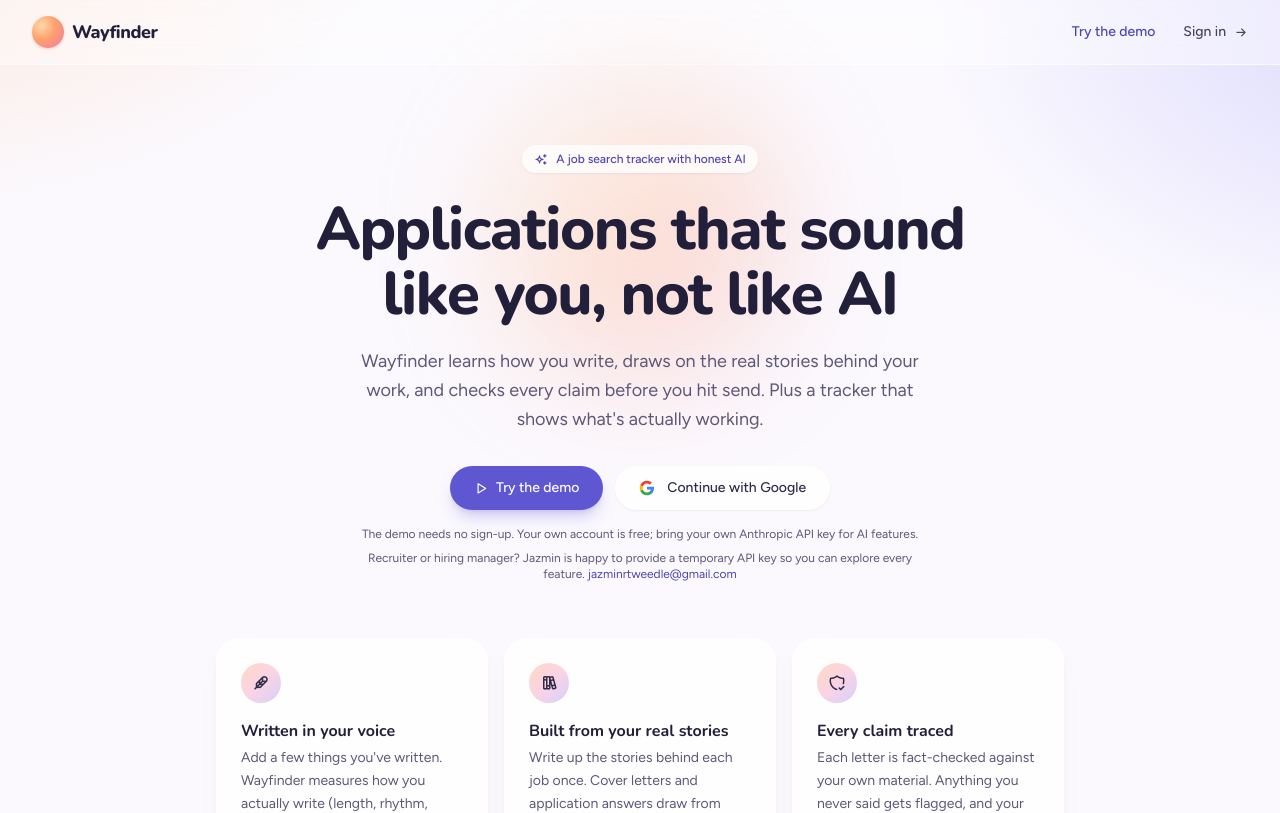
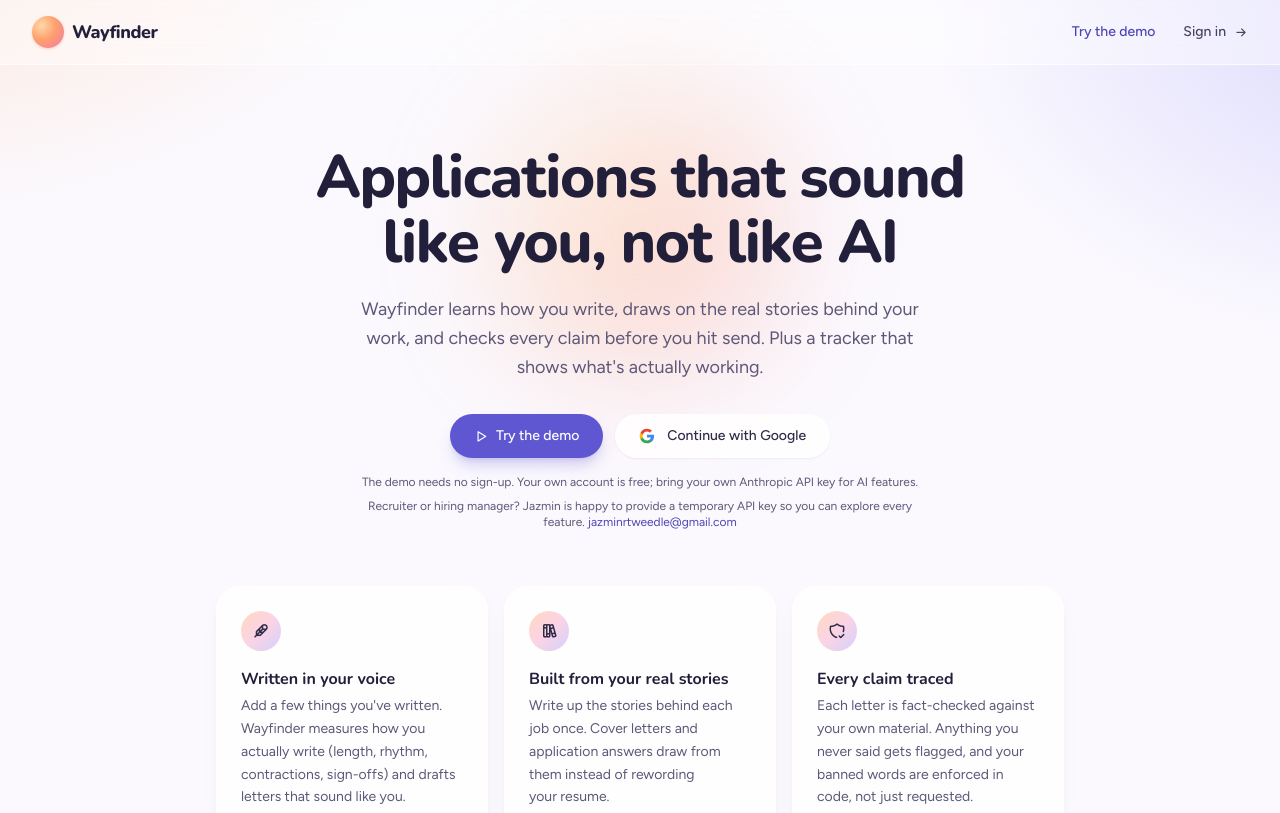
Before and after one commit to jtweedle1/ai-job-dashboard, a Next.js app: page / in a window 1280 px wide. Shown: the top 813 px of the page. Built offline with nearby package versions, Linux system fonts and the light colour scheme; no server answers.

Commit message:
Removed pill above hero text

```diff
--- a/app/page.tsx
+++ b/app/page.tsx
@@ -137,10 +137,6 @@ export default function LandingPage() {
         {/* Hero */}
         <section className="relative max-w-3xl mx-auto px-6 pt-20 pb-14 text-center">
           <div className="absolute left-1/2 -translate-x-1/2 top-6 w-72 h-72 rounded-full sun-orb opacity-30 blur-3xl -z-0" aria-hidden="true" />
-          <div className="relative inline-flex items-center gap-2 bg-white/75 text-primary-700 text-xs font-medium px-3 py-1.5 rounded-full mb-6 shadow-sm shadow-gray-900/5">
-            <i className="ti ti-sparkles text-sm" aria-hidden="true" />
-            A job search tracker with honest AI
-          </div>
           <h1 className="relative font-display font-extrabold tracking-tight text-4xl sm:text-6xl text-gray-900 leading-[1.08] mb-5 text-balance">
             Applications that sound
             {/* The designed two-line break only fits from tablet up; phones balance the lines instead. */}
```
